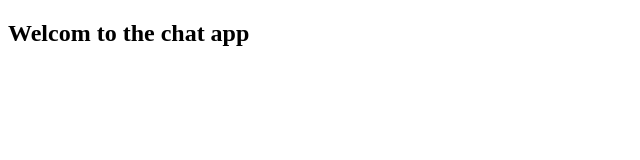
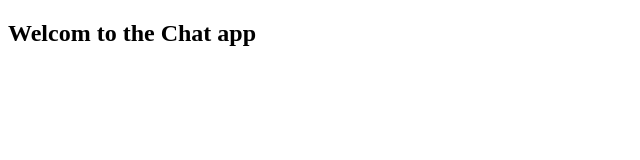
Before and after one commit to priyojitk/chatapp, a website: page public/index.html in a window 1280 px wide. Shown: the full height of the page, 0-640 px from the left. Drawn offline with Linux system fonts and the light colour scheme.

Commit message:
initial commit

```diff
--- a/public/index.html
+++ b/public/index.html
@@ -8,6 +8,6 @@
 
 </head>
 <body>
-    <h2>Welcom to the chat app</h2>
+    <h2>Welcom to the Chat app</h2>
 </body>
 </html>
```
